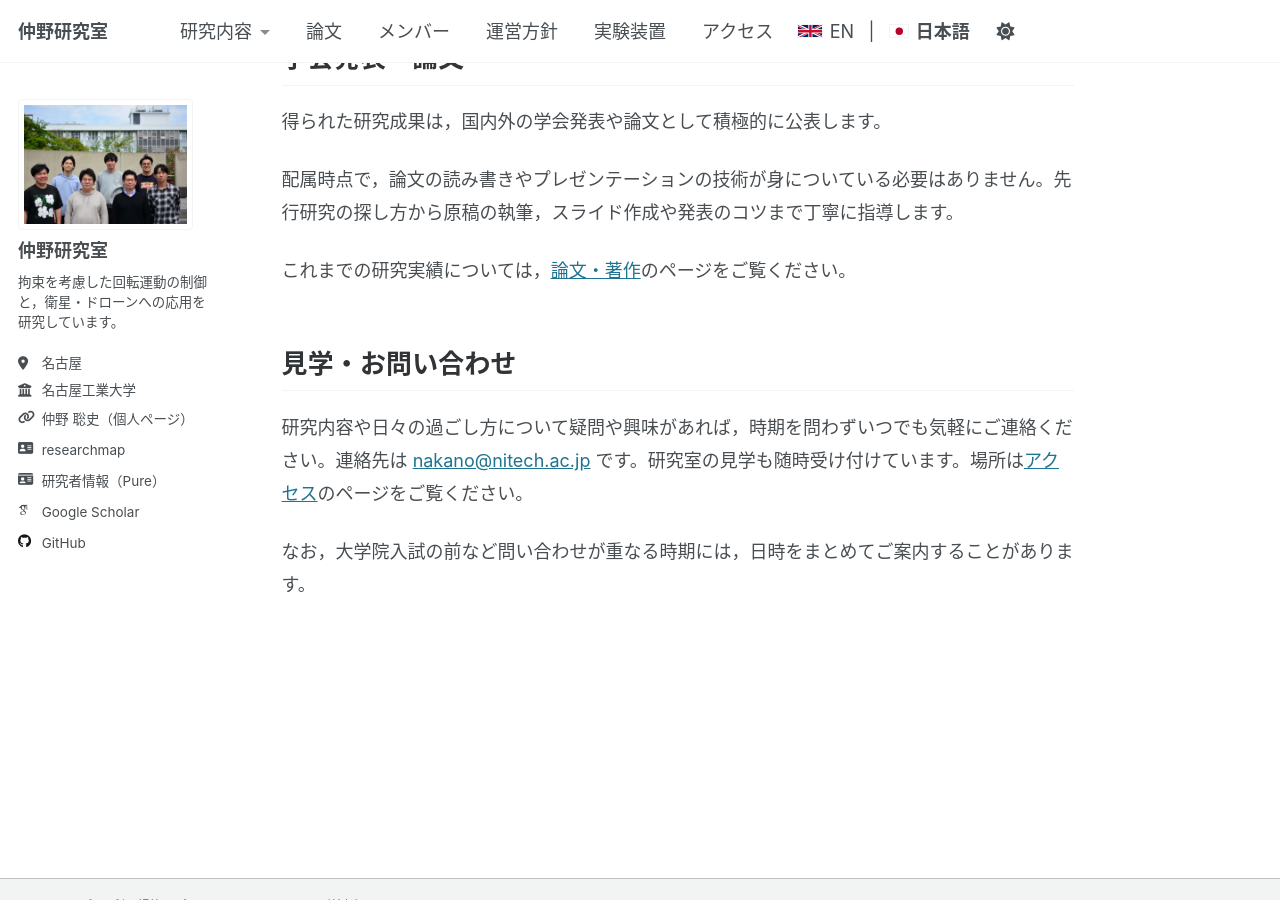
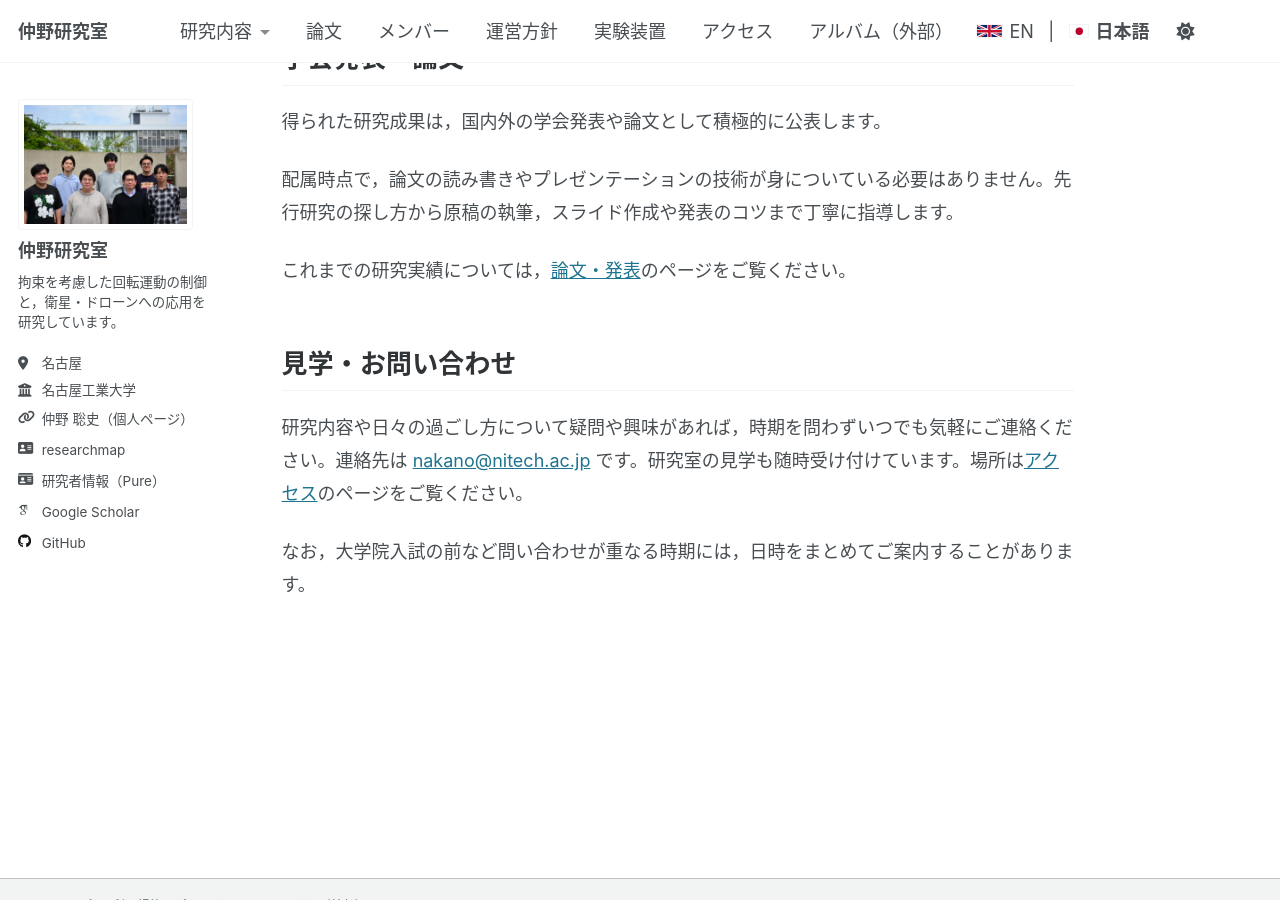
Before and after one commit to GDAC-Lab/gdac-lab.github.io, a Jekyll site: the page built from _pages/ja/policy.md, in a window 1280 px wide and 900 px high, scrolled down 2139 px. Built offline with Jekyll 4.4.1, drawn with Linux system fonts in a browser that asks for light colours.

Commit message:
アルバムをヘッダーに戻し，論文ページの題を「論文・発表」にする
アルバムへの外部リンクは 18e156a でヘッダーから外れていた。末尾に戻す。
外部リンクなので，狭い画面で最初に折り畳まれる位置でよい。

著書はないので「論文・著作」を「論文・発表」に改める。ページの題と説明，
トップページ・研究内容・運営方針からのリンク文字列も揃える。

```diff
--- a/_includes/home-extra.html
+++ b/_includes/home-extra.html
@@ -10,7 +10,7 @@
     <li><a href="{{ base_path }}/ja/facilities/">実験装置・設備</a> — 機体・実験室・装置の写真</li>
     <li><a href="{{ base_path }}/ja/simulator/">シミュレータ</a> — ブラウザで動く公開シミュレータのデモ</li>
     <li><a href="{{ base_path }}/ja/sun-safe-slew/">太陽を避ける人工衛星</a> — 太陽を避けて向きを変える，拘束付き姿勢制御のアニメーション</li>
-    <li><a href="{{ base_path }}/ja/publications/">論文・著作（日本語）</a>／<a href="{{ base_path }}/publications/">Publications (EN)</a></li>
+    <li><a href="{{ base_path }}/ja/publications/">論文・発表（日本語）</a>／<a href="{{ base_path }}/publications/">Publications (EN)</a></li>
     <li><a href="{{ base_path }}/ja/access/">アクセス</a> — 所在地・交通</li>
   </ul>
 </section>
--- a/_pages/ja/policy.md
+++ b/_pages/ja/policy.md
@@ -62,7 +62,7 @@ lang_ref: lab_policy
 
 配属時点で，論文の読み書きやプレゼンテーションの技術が身についている必要はありません。先行研究の探し方から原稿の執筆，スライド作成や発表のコツまで丁寧に指導します。
 
-これまでの研究実績については，[論文・著作]({{ base_path }}/ja/publications/)のページをご覧ください。
+これまでの研究実績については，[論文・発表]({{ base_path }}/ja/publications/)のページをご覧ください。
 
 ## 見学・お問い合わせ
 
--- a/_pages/ja/publications.html
+++ b/_pages/ja/publications.html
@@ -1,7 +1,7 @@
 ---
 layout: archive
-title: "論文・著作"
-description: "名古屋工業大学 仲野研究室（GDAC Lab）の論文・著作。仲野 聡史 らによる学術雑誌論文，会議論文，プレプリントの一覧です。"
+title: "論文・発表"
+description: "名古屋工業大学 仲野研究室（GDAC Lab）の論文・発表。仲野 聡史 らによる学術雑誌論文，会議論文，プレプリントの一覧です。"
 permalink: /ja/publications/
 author_profile: true
 lang: ja
```
Also changed, not shown: _data/navigation.yml (+7 -0 lines), _pages/ja/research.md (+1 -1 lines).
